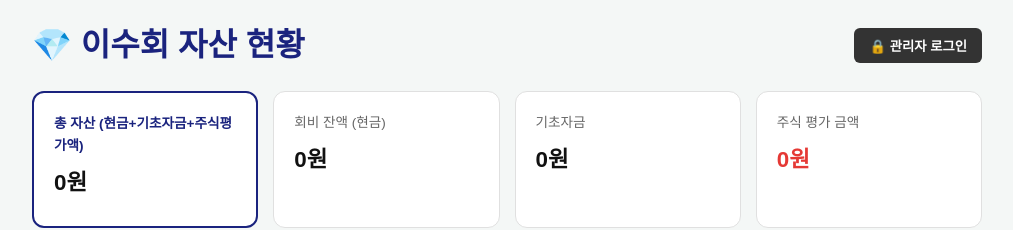
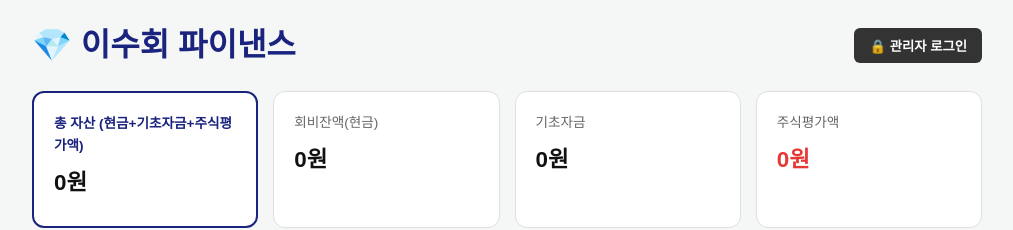
Before and after one commit to isu-dashboard/isu, a plain HTML site: page index.html in a window 1280 px wide. Shown: the top 230 px of the page, without its empty margins (133-1146 px from the left). Drawn offline with nearby package versions, Linux system fonts and the light colour scheme; no server answers.

Commit message:
Update index.html

```diff
--- a/index.html
+++ b/index.html
@@ -71,7 +71,7 @@
 <body>
 
     <div class="header-top">
-        <h1 style="color: #1A237E; margin: 0;">💎 이수회 자산 현황</h1>
+        <h1 style="color: #1A237E; margin: 0;">💎 이수회 파이낸스 </h1>
         <div style="display: flex; gap: 10px; align-items: center;">
             <button class="btn-update admin-only" onclick="changeAdminPassword()" style="background: #FFB300; color: #333; font-weight: bold; display: none;">🔑 비밀번호 변경</button>
             <button id="adminToggleBtn" class="btn-admin" onclick="toggleAdminMode()">🔒 관리자 로그인</button>
@@ -84,7 +84,7 @@
             <div class="summary-value" id="totalAssetValue">0원</div>
         </div>
         <div class="summary-box">
-            <div class="summary-title">회비 잔액 (현금)</div>
+            <div class="summary-title">회비잔액(현금)</div>
             <div class="summary-value" id="balanceValue">0원</div>
         </div>
         <div class="summary-box">
@@ -92,7 +92,7 @@
             <div class="summary-value" id="depositValue">0원</div>
         </div>
         <div class="summary-box">
-            <div class="summary-title">주식 평가 금액</div>
+            <div class="summary-title">주식평가액</div>
             <div class="summary-value text-red" id="totalStockEval">0원</div>
         </div>
     </div>
```
